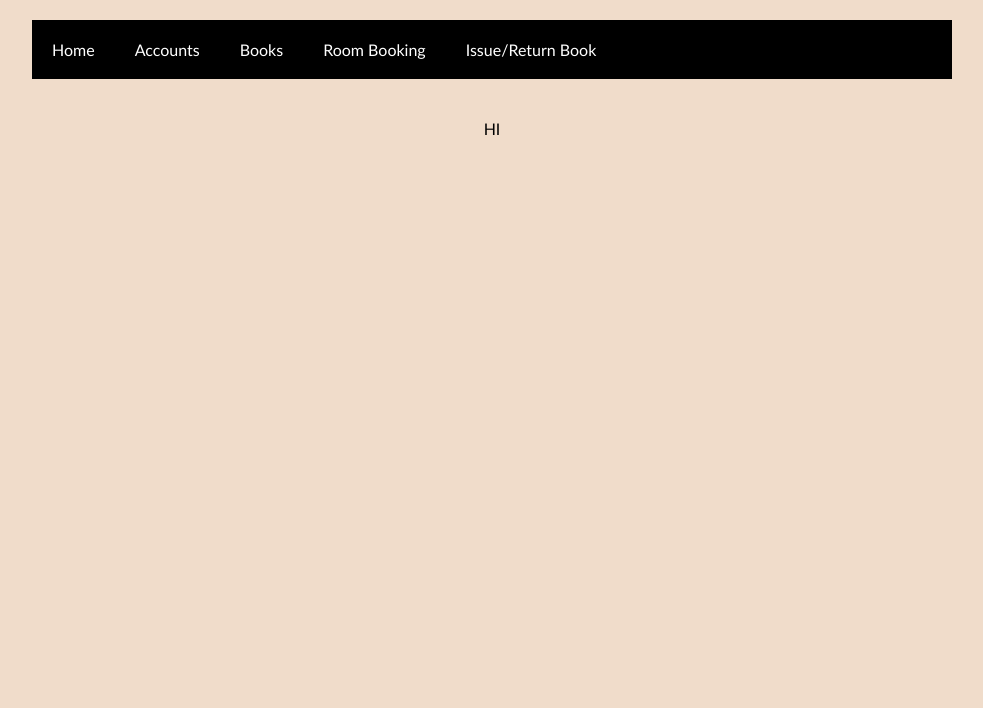
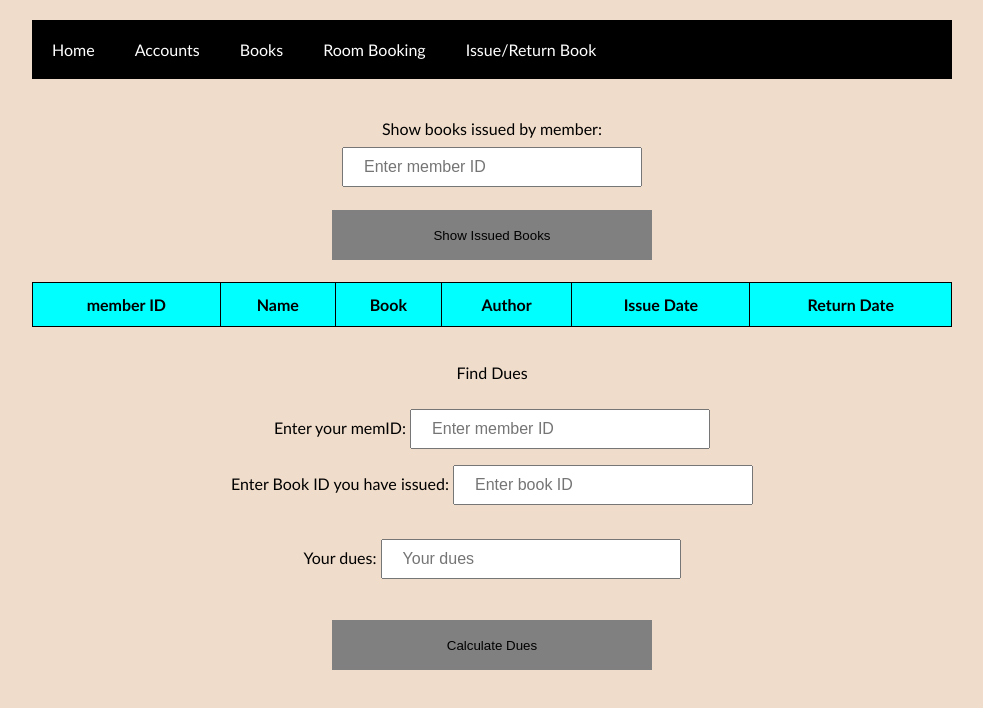
Before and after one commit to Arvind2002/DBS_lms, a React (Create React App) app in the folder frontend/: page /issue in a window 1280 px wide. Shown: the top 708 px of the page, without its empty margins (148-1131 px from the left). Built offline with nearby package versions, Linux system fonts and the light colour scheme.

Commit message:
issues almost

```diff
--- /dev/null
+++ b/frontend/src/components/issued-columns.js
@@ -0,0 +1,26 @@
+export const issued_columns = [
+    {
+        Header: 'member ID',
+        accessor: 'memID'
+    },
+    {
+        Header: 'Name',
+        accessor: 'memName'
+    },
+    {
+        Header: 'Book',
+        accessor: 'title'
+    },
+    {
+        Header: 'Author',
+        accessor: 'author'
+    },
+    {
+        Header: 'Issue Date',
+        accessor: 'dateOfIssue'
+    },
+    {
+        Header: 'Return Date',
+        accessor: 'dateOfReturn'
+    },
+]
--- a/frontend/src/pages/issue.js
+++ b/frontend/src/pages/issue.js
@@ -1,11 +1,116 @@
-import React from "react";
+import '../App.css';
+import Axios from 'axios'
+import React, { useEffect, useState } from "react"
+import BasicTable from '../components/BasicTable.js'
+import {acc_columns} from '../components/acc-columns.js'
+import {book_columns} from '../components/book-columns.js'
+import {room_columns} from '../components/room-columns.js'
+import {reserved_columns} from '../components/reserved-columns.js'
+import {issued_columns} from '../components/issued-columns.js'
 
 const Issue = () => {
+    const [issueMemID, setIssueMemID] = useState(0);
+    const [issueList, setIssueList] = useState([]);
+    const [dueBookID, setDueBookID] = useState(0);
+    const [dueMemID, setDueMemID] = useState(0);
+    const [dues, setDues] = useState(0);
 
+    const showIssues = () =>{
+        Axios.get("http://localhost:3001/show_issues",{
+            params:
+            {memID: issueMemID}
+        }).then((response) => {
+            setIssueList(response.data);
+        });
+        document.getElementById("issueID").value = "";
+
+    }
+
+    const calcDues = () =>{
+        Axios.get("http://localhost:3001/calc_dues",{
+            params:
+            {   bookID: dueBookID,
+                memID: dueMemID,
+            }
+        }).then((response) => {
+            setDues(response.data);
+            if(dues>0){
+                document.getElementById("dues").value = dues;
+            }
+            else{
+                document.getElementById("dues").value = "0";
+
+            }
+        });
+        document.getElementById("memID").value = "";
+        document.getElementById("bookID").value = "";
+
+
+    }
+
+    const showAllIssues = React.useMemo(()=>issueList);
 
     return(
         <div>
-            <label>HI</label>
+            <label>Show books issued by member: </label>
+            <br></br>
+            <input
+                    type = "text"
+                    name = "memID"
+                    id = "issueID"
+                    placeholder = "Enter member ID"
+                    onChange={(event) => {
+                        setIssueMemID(event.target.value);
+                    }}
+                />
+            <br></br>
+            <button onClick={showIssues}>Show Issued Books</button>
+            <br></br>
+            <br></br>
+            <BasicTable columns={issued_columns} data= {showAllIssues}/>
+            <br></br>
+            <br></br>
+            <label>Find Dues</label>
+            <br></br>
+            <br></br>
+            <label>Enter your memID: </label>
+            <input
+                    type = "text"
+                    name = "memID"
+                    id = "memID"
+                    placeholder = "Enter member ID"
+                    onChange={(event) => {
+                        setDueMemID(event.target.value);
+                    }}
+                />
+                <br></br>
+            <label>Enter Book ID you have issued: </label>
+            <input
+                    type = "text"
+                    name = "bookID"
+                    id = "bookID"
+                    placeholder = "Enter book ID"
+                    onChange={(event) => {
+                        setDueBookID(event.target.value);
+                    }}
+                />
+                <br></br>
+                <br></br>
+            <label>Your dues: </label>
+            <input
+                    type = "text"
+                    name = "Dues"
+                    id = "dues"
+                    placeholder = "Your dues"
+                    readOnly
+                    onChange={(event) => {
+                        setDues(event.target.value);
+                    }}
+                />
+                <br></br>
+                <br></br>
+                <button onClick={calcDues}>Calculate Dues</button>
+
         </div>
     );
 }
```
Also changed, not shown: 1 other file (tests, documents, lock files or other folders).
